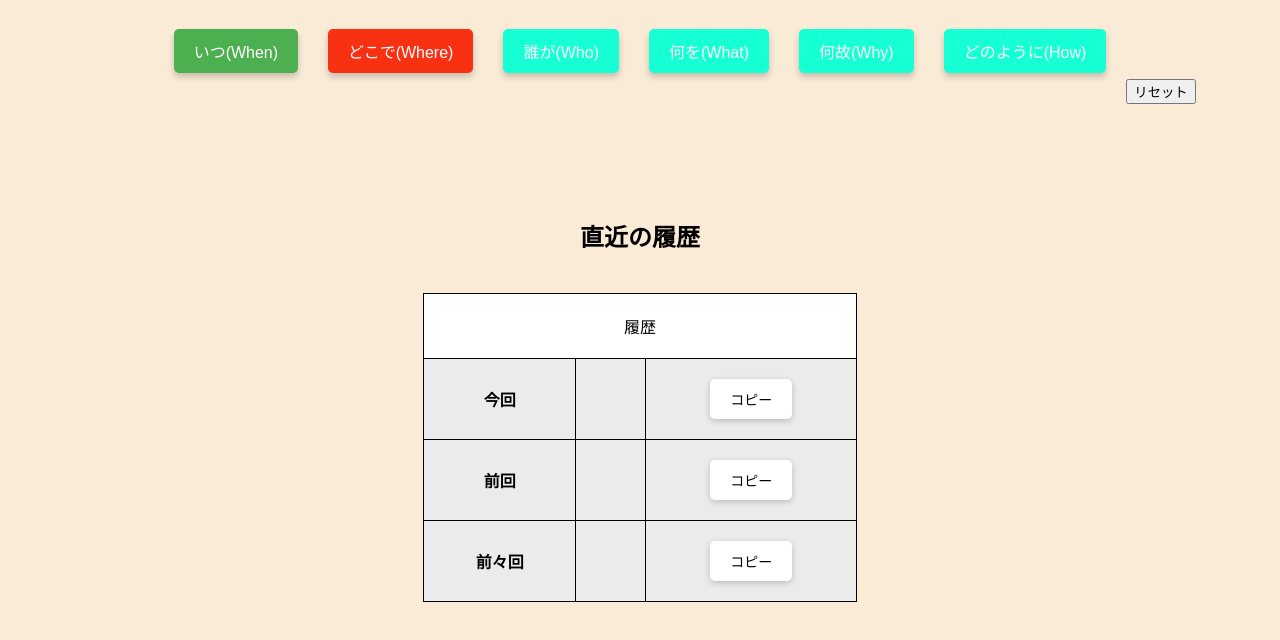
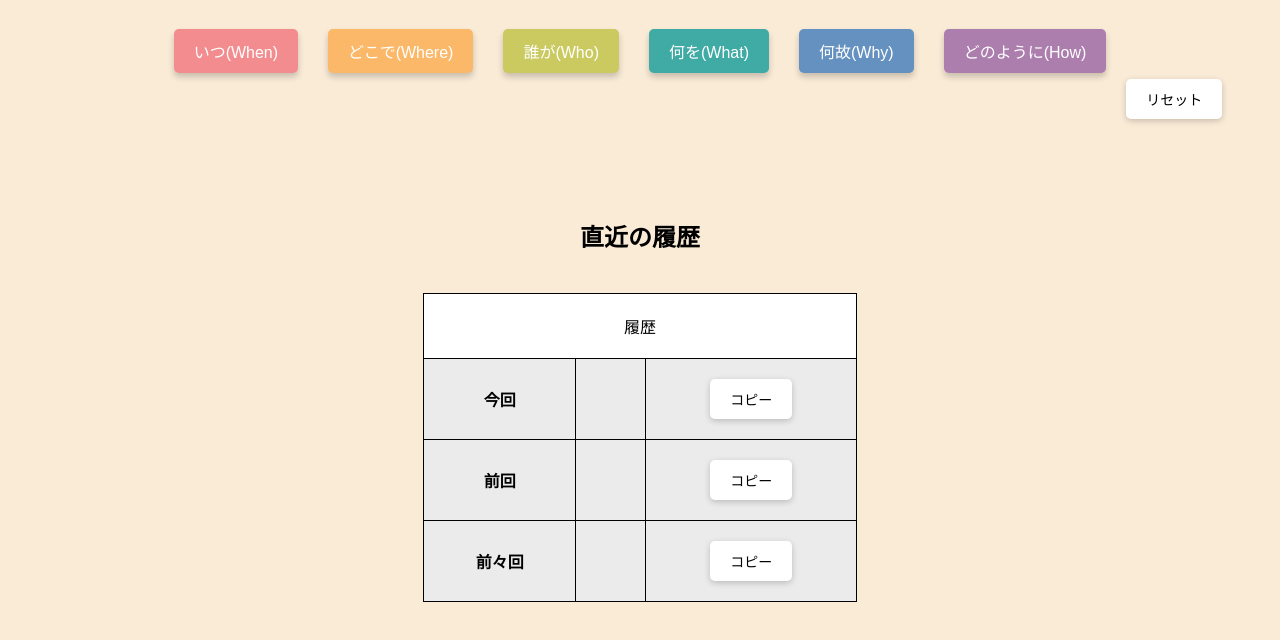
Before and after one commit to yamashita1001/gacha2, a plain HTML site: page index.html in a window 1280 px wide. Shown: the part 70-710 px from the top of the page. Drawn offline with Linux system fonts and the light colour scheme.

Commit message:
Update style.css

```diff
--- a/style.css
+++ b/style.css
@@ -13,7 +13,7 @@ h1{
 
 /* ボタンのスタイル */
 .button01 input[type="button"]{
-    background-color: #4CAF50;
+    background-color: #F28C8E;
     color: white;
     padding: 10px 20px;
     border: none;             /* ボーダー削除 */
@@ -23,7 +23,7 @@ h1{
     box-shadow: 0px 4px 6px rgba(0, 0, 0, 0.2); /* 影を追加 */
 }
 .button02 input[type="button"]{
-    background-color: #f83112;
+    background-color: #FCB869;
     color: white;
     padding: 10px 20px;
     border: none;             /* ボーダー削除 */
@@ -33,7 +33,7 @@ h1{
     box-shadow: 0px 4px 6px rgba(0, 0, 0, 0.2); /* 影を追加 */
 }
 .button03 input[type="button"]{
-    background-color: #17ffd4;
+    background-color: #CACA61;
     color: white;
     padding: 10px 20px;
     border: none;             /* ボーダー削除 */
@@ -43,7 +43,7 @@ h1{
     box-shadow: 0px 4px 6px rgba(0, 0, 0, 0.2); /* 影を追加 */
 }
 .button04 input[type="button"]{
-    background-color: #17ffd4;
+    background-color: #3FABA4;
     color: white;
     padding: 10px 20px;
     border: none;             /* ボーダー削除 */
@@ -53,7 +53,7 @@ h1{
     box-shadow: 0px 4px 6px rgba(0, 0, 0, 0.2); /* 影を追加 */
 }
 .button05 input[type="button"]{
-    background-color: #17ffd4;
+    background-color: #6591C0;
     color: white;
     padding: 10px 20px;
     border: none;             /* ボーダー削除 */
@@ -63,7 +63,7 @@ h1{
     box-shadow: 0px 4px 6px rgba(0, 0, 0, 0.2); /* 影を追加 */
 }
 .button06 input[type="button"]{
-    background-color: #17ffd4;
+    background-color: #AC7EAE;
     color: white;
     padding: 10px 20px;
     border: none;             /* ボーダー削除 */
@@ -72,12 +72,36 @@ h1{
     cursor: pointer;          /* カーソル変更 */
     box-shadow: 0px 4px 6px rgba(0, 0, 0, 0.2); /* 影を追加 */
 }
-/* ボタンをホバーしたときのスタイル
+
 .button01 input[type="button"]:hover {
-    background-color: #45a049; /* 濃い緑 */
-    /* transform: scale(1.2);    /* 少し大きくする */
-/*} */
+    background-color: #ec7375;
+    transform: scale(1.1);    /* 少し大きくする */
+}
 
+.button02 input[type="button"]:hover {
+    background-color: #faa442;
+    transform: scale(1.1);    /* 少し大きくする */
+}
+
+.button03 input[type="button"]:hover {
+    background-color: #c2c22b;
+    transform: scale(1.1);    /* 少し大きくする */
+}
+
+.button04 input[type="button"]:hover {
+    background-color: #1c9b93;
+    transform: scale(1.1);    /* 少し大きくする */
+}
+
+.button05 input[type="button"]:hover {
+    background-color: #487eb8;
+    transform: scale(1.1);    /* 少し大きくする */
+}
+
+.button06 input[type="button"]:hover {
+    background-color: #a15fa3;
+    transform: scale(1.1);    /* 少し大きくする */
+}
 .main-contents{
     display: flex;
     flex-direction: column;
@@ -88,14 +112,15 @@ h1{
 .result-contents{
     display: flex;
     justify-content: space-between;
-    background-color: #ffffff;
     margin: 20px;
     padding-top: 20px;
     padding-bottom: 20px;
-    background-color: #ffffff;
-    box-shadow: 0 4px 6px rgba(0, 0, 0, 0.2);
+    /* background-color: #ffffff;
+    box-shadow: 0 4px 6px rgba(0, 0, 0, 0.2); */
     margin-bottom: 15px;
     border-radius: 10px;
+    /* width: 800px;
+    height: 50px; */
 }
 
 .result-contents h3{
@@ -152,22 +177,38 @@ h1{
     gap: 10px; /* ボタン間スペース */
 }
 
-/* ボタン07を06の右下に配置 */
+/* リセットボタンを5W1Hボタンの右下に配置 */
 .button07{
     position: absolute;
     top: 60px; /* 適切な位置を調整 */
     left: calc(100% + 10px); /* ボタン06の右横に少し間隔を追加 */
 }
 
-@media screen and (max-width: 768px) {
-    .button-row {
-        flex-direction: column; /* 縦並び */
-        align-items: flex-start; /* 左寄せ */
-        gap: 15px; /* ボタン間の縦スペース */
+.button07 input[type="button"]{
+    background-color: #ffffff;
+    padding: 10px 20px;
+    border: none;
+    border-radius: 5px;
+    font-size: 14px;
+    cursor: pointer;
+    box-shadow: 0px 2px 6px rgba(0, 0, 0, 0.2); /* 影を追加 */
+}
+
+/* ホバー時のスタイル */
+.button07 input[type="button"]:hover {
+    background-color: #d9d9d9;
+    transform: scale(1.1);
+}
+
+@media screen and (max-width: 768px){
+    .button-row{
+        flex-direction: column;     /* 縦並び */
+        align-items: flex-start;    /* 左寄せ */
+        gap: 15px;  /* ボタン間の縦スペース */
     }
 
-    .button07 {
-        position: static; /* 通常の配置に戻す */
-        margin-top: 20px; /* 上部に余白を追加 */
+    .button07{
+        position: static;   /* 通常の配置に戻す */
+        margin-top: 20px;   /* 上部に余白を追加 */
     }
 }
```
